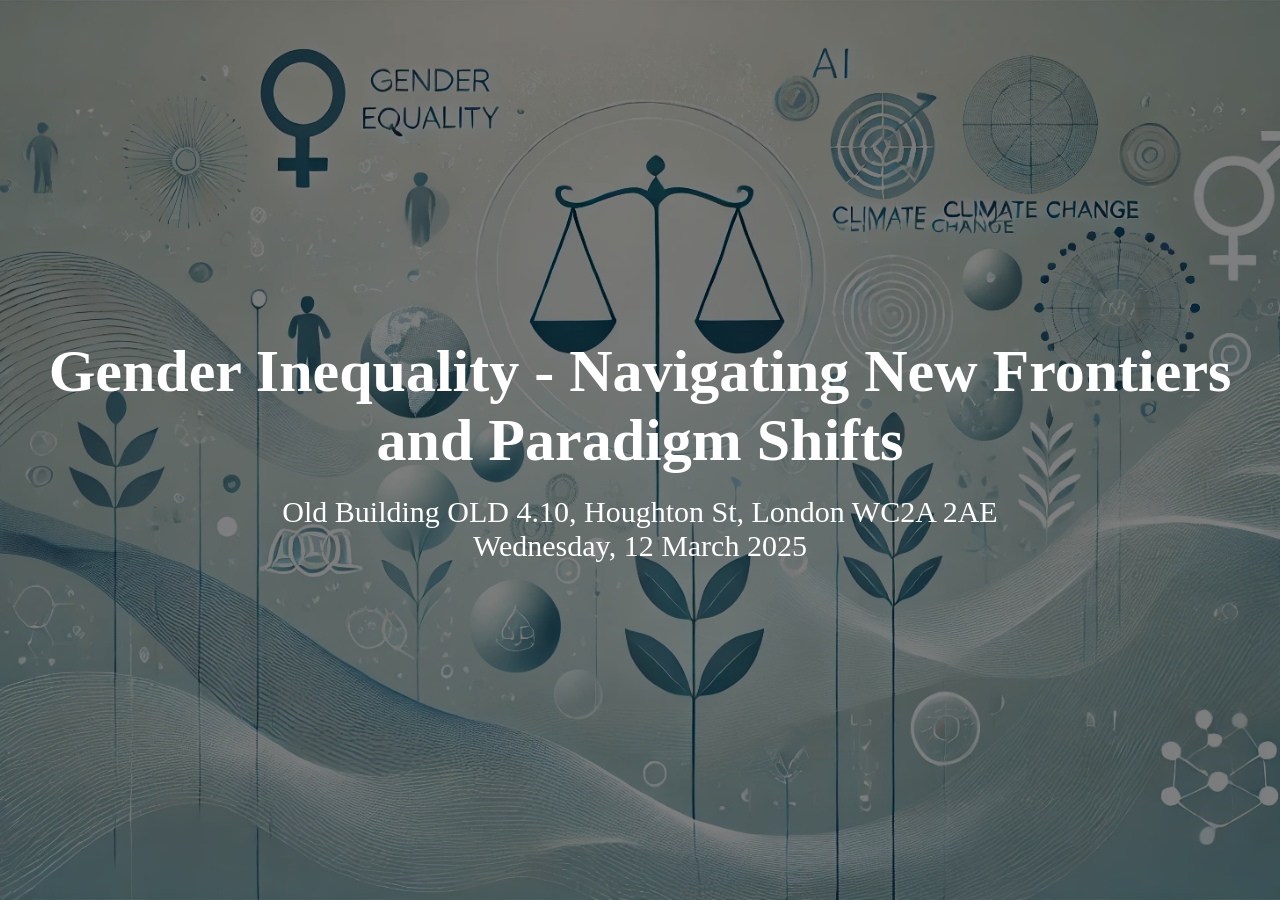
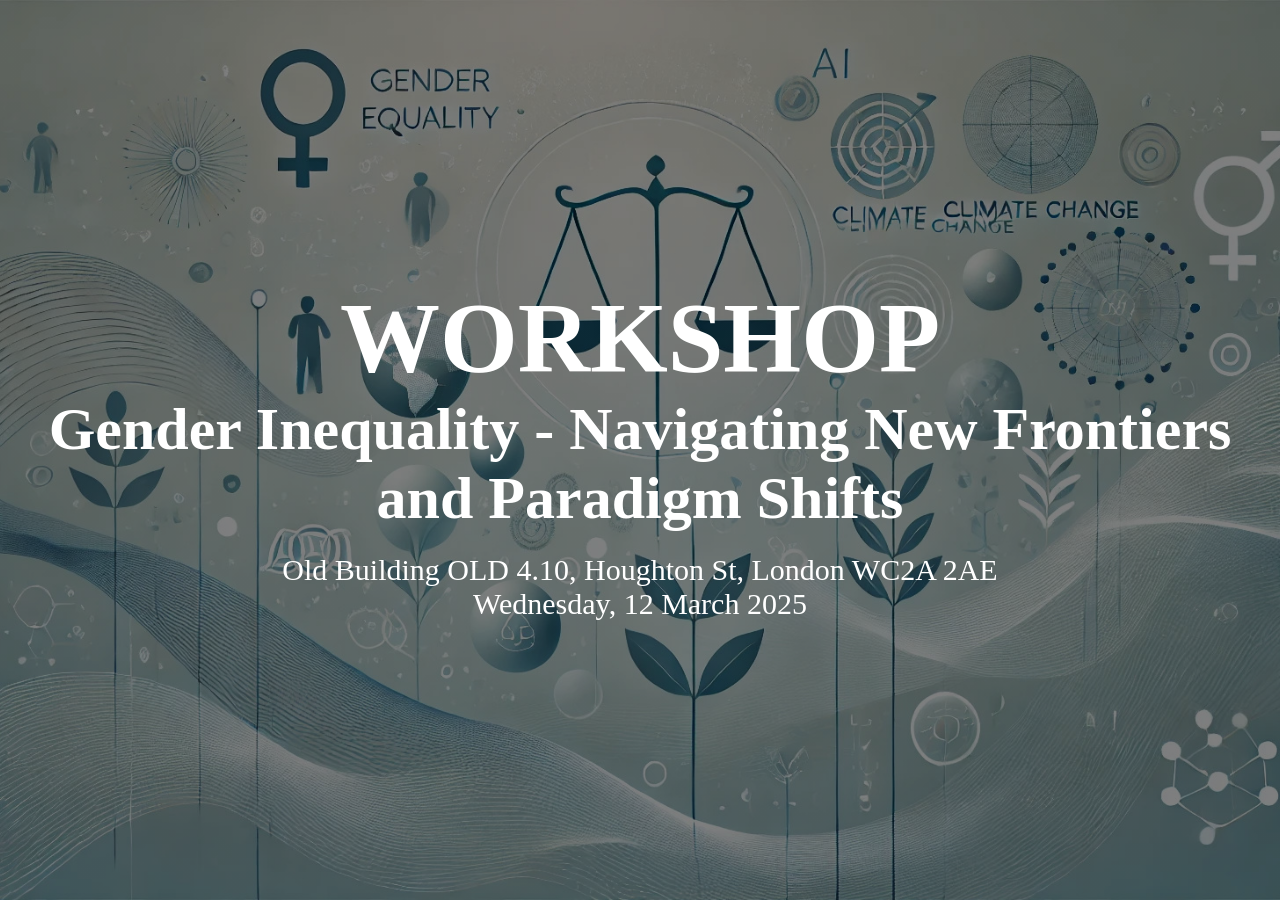
Before and after one commit to elasskenza/gender_workshop, a Jekyll site: the page built from index.html, in a window 1280 px wide and 900 px high. Built offline with Jekyll 4.4.1, drawn with Linux system fonts in a browser that asks for light colours.

Commit message:
Update index.html

```diff
--- a/index.html
+++ b/index.html
@@ -2,6 +2,9 @@
 layout: default
 ---
 <section class="tone-dark header" style="text-align: center; display: flex; flex-direction: column; justify-content: center; align-items: center; height: 100vh; padding: 0;">
+  <h1 style="font-size: 5em; font-family: 'Playfair Display', serif; margin: 0;">
+    WORKSHOP
+  </h1>
   <h1 style="font-size: 3em; font-family: 'Playfair Display', serif; margin: 0;">
     Gender Inequality - Navigating New Frontiers and Paradigm Shifts
   </h1>
```
